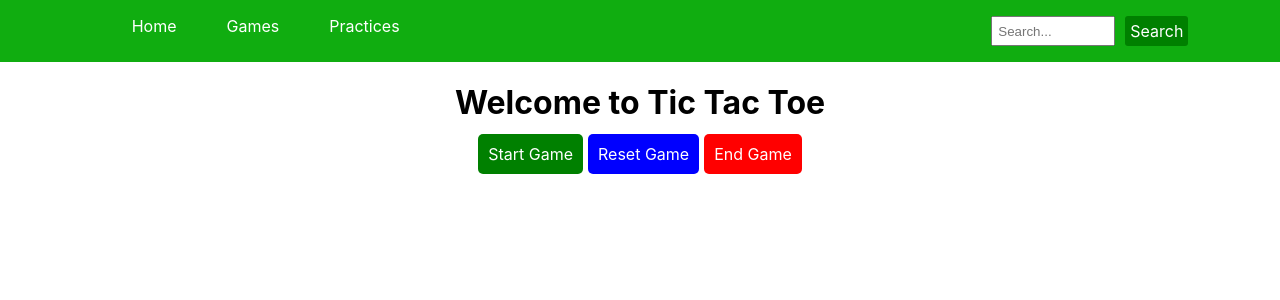
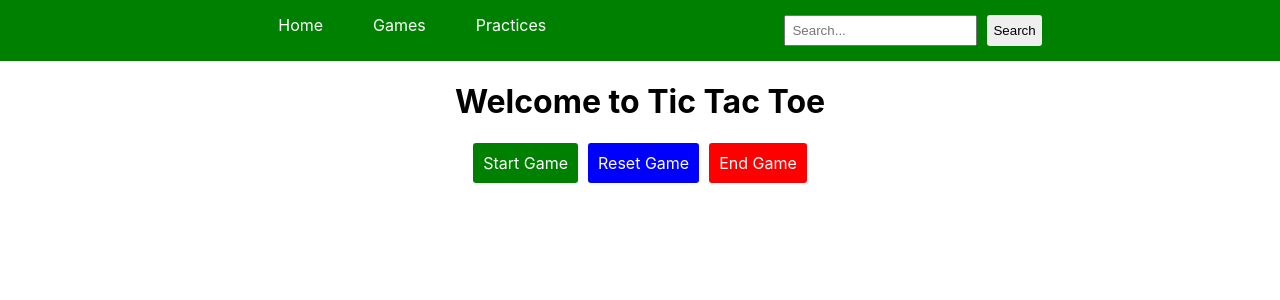
Before and after one commit to AmirMaharjan00/Learning-React, a React (Create React App) app in the folder react-official/: page / in a window 1280 px wide. Shown: the top 300 px of the page. Built offline with nearby package versions, Linux system fonts and the light colour scheme.

Commit message:
rewriting all

```diff
--- a/react-official/src/App.css
+++ b/react-official/src/App.css
@@ -1,101 +1,108 @@
 /*
----------------------------
-Index
----------------------------
+  ------------------------
+  BODY
+  ------------------------
 */
-  #root .custom-body{
-    margin: 0 100px;
+  #root .nav-menu {
+    display: flex;
+    justify-content: space-evenly;
+    background-color: green;
+    padding: 15px 0;
   }
 
-  #root h1 {
-    text-align: center;
+  #root .root-body {
+    margin: 0 200px;
   }
-
-  #root .start-game .start-game-label{
-    border-radius: 5px;
-    background: green;
-    padding: 10px;
-    color: white;
-  }
-
-  #root .game {
-    display: flex;
-    gap: 5px;
-    justify-content: center;
-  }
-
-  #root span.end-game-label{
-    color: white;
-    background: red;
-    padding: 10px;
-    border-radius: 5px;
-  }
-
-  #root .game-mode {
-    cursor: pointer;
-  }
-
-  #root .game-reset-label {
-    color: white;
-    background: blue;
-    padding: 10px;
-    border-radius: 5px;
-    cursor: pointer;
-  }
-
-  /*
-  ----------------------
-  Menu
-  ----------------------
-  */
-  .menu-wrap {
-    display: flex;
-    gap: 500px;
-    background: #10ad10;
-    justify-content: space-evenly;
-  }
-
-  .menu-wrap ul.menu {
+/*
+  -------------------------
+  MENU
+  -------------------------
+*/
+  .nav-menu .menu-list {
     list-style: none;
     display: flex;
     gap: 50px;
+    margin: 0;
   }
 
-  .menu-wrap input#search_button {
-    padding: 5px;
-    width: 110px;
+  .nav-menu .menu-list a {
+    text-decoration: none;
+    color: white;
+    font-size: 16px;
   }
-
-  .menu-wrap .search-wrap{
+/*
+  -------------------------
+  LIVE SEARCH
+  -------------------------
+*/
+  .nav-menu .live-search {
     display: flex;
     gap: 10px;
   }
 
-  .menu-wrap .search-wrap label {
-    background: green;
-    padding: 5px;
-    color: white;
-    border-radius: 3px;
-    cursor: pointer;
+  .nav-menu .live-search input {
+    padding: 6px
   }
 
-  .menu-wrap .menu-item a {
-    text-decoration: none;
-    color: white;
-    font-size: 16px;
+  .nav-menu .live-search button {
+    padding: 6px;
+    border: none;
+    border-radius: 3px;
   }
 
   /*
   -------------------------
-  GAME BOARD
+    TIC TAC TOE
   -------------------------
   */
-    .game-board {
-      margin-top: 30px;
-      display: none;
+    .tic-tac-toe-wrap h1 {
+      text-align: center;
     }
 
-    .game-board .game-board-data {
+    .tic-tac-toe-wrap .game-action-wrap {
+      display: flex;
+      gap: 10px;
+      justify-content: center;
+    }
+
+    .tic-tac-toe-wrap .game-action {
+      padding: 10px;
+      border-radius: 3px;
+      color: white;
+      cursor: pointer;
+    }
+
+    .tic-tac-toe-wrap .start-game {
+      background: green;
+    }
+
+    .tic-tac-toe-wrap .reset-game {
+      background: blue;
+    }
+
+    .tic-tac-toe-wrap .end-game {
+      background: red;
+    }
+/*
+-------------------------
+  GAMEBOARD
+-------------------------
+*/
+    .gameboard {
+      margin-top: 10px;
+      position: absolute;
+      left: 44%;
+    }
+
+    .gameboard .column-elements {
       border: 1px solid black;
-      padding: 30px;
+      padding: 35px;
+      margin: 1px;
+      cursor: pointer;
+      font-size: 20px;
     }
+
+    .gameboard .row-elements {
+      display: flex;
+      gap: 1px;
+    }
--- a/react-official/src/App.js
+++ b/react-official/src/App.js
@@ -1,16 +1,12 @@
 import './App.css';
-import Menu from './Components/Menu';
-import Games from './Components/Games';
-import Practices from './Components/Practices';
+import Menu from './Components/Menu'
+import Games from './Components/Games'
 
 function App() {
   return (
     <>
       <Menu/>
-      <div className="custom-body">
-        <Games/>
-        <Practices/>
-      </div>
+      <Games/>
     </>
   );
 }
--- a/react-official/src/Components/Games.js
+++ b/react-official/src/Components/Games.js
@@ -1,180 +1,151 @@
 import React, { useState } from 'react';
-import Module from './Module';
+import ReactDOM from 'react-dom/client';
 
-let playerOne, playerTwo
 export default function Games() {
-  const [ count, SetCount ] = useState(0);
-
-  // Start the Game
-  const startGame = () => {
-    if( {count}.count ) {
-      SetCount(0)
-    } else {
-      SetCount(1)
-    }
-  }
-
-  let content
-  content = {count}.count ? <PlayerDiv/> : '';
-
     return (
         <>
-      <h1>Welcome to Tic Tac Toe</h1>
-      <div className="game">
-        <div className="start-game">
-          <span className="start-game-label game-mode" onClick={startGame}>Start Game</span>
-          { content }
-        </div>
-        <GameReset/>
-        <EndGame/>
-      </div>
-      <GameBoard/>
-    </>
-  );
-}
-
-// Reset the Game
-const GameReset = () => {
-  const resetGame = () => {
-    let tableDate = document.getElementsByClassName('game-board-data')
-    Array.from( tableDate ).forEach(function( currentValue ){
-      currentValue.innerHTML = ''
-      currentValue.dataset.value = ''
-    })
-  }
-
-  return(
-    <div className='game-reset'>
-      <span className='game-reset-label' onClick={ resetGame }>Reset Game</span>
-    </div>
-  );
-}
-
-// End the Game
-const EndGame = ( props ) => {
-  const [ endGameVar, setEndGameVar ] = useState( false );
-  const endGame = () => {
-    if( { endGameVar } ) {
-      setEndGameVar( false )
-    } else {
-      setEndGameVar( true )
-    }
-
-    let gameBoard = document.getElementsByClassName('game-board')
-    if( {endGameVar} ) {
-      gameBoard[0].style.display = 'none'
-    } else {
-      gameBoard[0].style.display = 'block'
-    }
-  }
-  return (
-    <>
-      <div className="end-game">
-        <span className="end-game-label game-mode" onClick={ endGame }>{ props.label }</span>
+            <div className='root-body'>
+                <TicTacToe/>
             </div>
         </>
     );
 }
 
-EndGame.propsTypes = {
-  label: 'End Game'
+function TicTacToe () {
+    const [ showGameBoard, setShowGameBoard ] = useState('hide');
+    const [ numberOfRow, setNumberOfRow ] = useState(3);
+    const [ numberOfColumn, setNumberOfColumn ] = useState(3);
+    const [ click, setClick ] = useState('notActive')
+    const [ cellElement, setCellElement ] = useState('')
+
+    const StartGame = () => {
+        const startGameFunc = () => {
+            if( {showGameBoard}.showGameBoard == 'hide' ) {
+                setShowGameBoard('show')
+            }
+        }
+        return (
+            <>
+                <div className='start-game game-action' onClick={startGameFunc}>
+                    <span className='start-game-label'>Start Game</span>
+                </div>
+            </>
+        )
+    }
+    const ResetGame = () => {
+        const resetGameFunc = () => {
+            let gameBoardCellValues = document.getElementsByClassName('column-elements')
+            Array.from( gameBoardCellValues ).forEach(function( currentValue ){
+                currentValue.innerHTML = ''
+                currentValue.dataset.value = ''
+            })
+        }
+        return (
+            <>
+                <div className='reset-game game-action' onClick={resetGameFunc}>
+                    <span className='rest-game-label'>Reset Game</span>
+                </div>
+            </>
+        )
+    }
+    const EndGame = () => {
+        const endGameFunc = () => {
+            if( {showGameBoard}.showGameBoard == 'show' ) {
+                setShowGameBoard('hide')
+            }
+        }
+        return (
+            <>
+                <div className='end-game game-action' onClick={endGameFunc}>
+                    <span className='end-game-label'>End Game</span>
+                </div>
+            </>
+        )
     }
 
-EndGame.defaultProps = {
-  label: 'End Game'
+    const GameBoard = ( props ) => {
+        if( {showGameBoard}.showGameBoard == 'hide' ) return;
+        let totalCell = {numberOfRow}.numberOfRow * {numberOfColumn}.numberOfColumn
+        let rowElements = ''
+        let gameBoardElement = document.getElementsByClassName('gameboard')
+        for( let i = 0; i < totalCell; i++ ) {
+            if( i % {numberOfRow}.numberOfRow == 0 ) rowElements += '<div class="row-elements">';
+            if( i % {numberOfRow}.numberOfRow == 0 ) rowElements += {}
+                rowElements += '<div class="column-elements"></div>';
+            if( i % {numberOfRow}.numberOfRow == 2 ) rowElements += '</div>';
+        }
+        // gameBoardElement[0].innerHTML = rowElements
+        let clickCount = 0
+        var getSiblings = function ( elem ) {
+            var siblings = [];
+            var sibling = elem.parentNode.firstChild;
+            var skipMe = elem;
+            for ( ; sibling; sibling = sibling.nextSibling )
+               if ( sibling.nodeType == 1 && sibling != skipMe )
+                  siblings.push( sibling );
+            return siblings;
+        }
+        const cellClik = ( event ) => {
+
+            // setting inner html
+            clickCount++
+            if( clickCount % 2 == 0 ) {
+                event.target.innerHTML = 'X'
+                event.target.dataset.value = 'x'
+            } else {
+                event.target.innerHTML = 'O'
+                event.target.dataset.value = 'o'
             }
 
-// Get player names
-const PlayerDiv = () => {
-  const [ playerOne, setPlayerOne ] = useState('');
-  const [ playerTwo, setPlayerTwo ] = useState('');
-
-  // For Form Submit
-  const FormSubmit = () => {
-    let gameBoard = document.getElementsByClassName('game-board')
-    let playersContainer = document.getElementsByClassName('players')
-    if( { playerOne }.playerOne != '' && { playerTwo }.playerTwo != '' ) {
-        gameBoard[0].style.display = 'table'
-        playersContainer[0].style.display = 'none'
-    } else {
-      gameBoard[0].style.display = 'none'
+            let clickedValue = event.target.dataset.value
+            let _thisDataSet = event.target.dataset
+            let rowElements = getSiblings(event.target), rowValues = []
+            Array.from( rowElements ).forEach(function( currentValue ){
+                if( currentValue.dataset.value == 'o' ) console.log( 'all values are smae' )
+                // rowValues.push(currentValue.dataset.value)
+            })
+            // console.log( rowValues )
+            // rowValues.forEach(function( currentValue, index ){
+            //     if ( currentValue == 'o' ) console.log( currentValue )
+            // })
+            // console.log( test )
         }
-  }
-  return(
-    <div className="players" id="players">
-      <form action="" className="player-form" id="player-form">
-        <p>
-          <label htmlFor="player_one">Player 1: </label>
-          <input type="text" name="player_one" value={playerOne} id="player_one" onChange={(e) => setPlayerOne( e.target.value )}/>
-        </p>
-        <p>
-          <label htmlFor="player_two">Player 2: </label>
-          <input type="text" name="player_two" id="player_two" value={playerTwo} onChange={(e) => setPlayerTwo( e.target.value )}/>
-        </p>
-      </form>
-      <button onClick={ FormSubmit }>Submit</button>
+        return (
+            <>
+                <div className='gameboard' align="center">
+                    <div className='row-elements'>
+                        <div className={`column-elements ${click}`} onClick={cellClik} data-row="1" data-value=""></div>
+                        <div className={`column-elements ${click}`} onClick={cellClik} data-row="1" data-value=""></div>
+                        <div className={`column-elements ${click}`} onClick={cellClik} data-row="1" data-value=""></div>
                     </div>
+                    <div className='row-elements'>
+                        <div className={`column-elements ${click}`} onClick={cellClik} data-row="2"></div>
+                        <div className={`column-elements ${click}`} onClick={cellClik} data-row="2"></div>
+                        <div className={`column-elements ${click}`} onClick={cellClik} data-row="2"></div>
+                    </div>
+                    <div className='row-elements'>
+                        <div className={`column-elements ${click}`} onClick={cellClik} data-row="3"></div>
+                        <div className={`column-elements ${click}`} onClick={cellClik} data-row="3"></div>
+                        <div className={`column-elements ${click}`} onClick={cellClik} data-row="3"></div>
+                    </div>
+                </div>
+            </>
         );
     }
 
-// The Game Board
-let randomNumber = Math.round( Math.random() * 1 )
-const GameBoard = ( event ) => {
-  const [ active, setActive ] = useState( 'notActive' );
-  // gameboard table creation
-  let numberOfRows = 3, numberofColumns = 3, totalCells = numberOfRows * numberofColumns
-  let tableBodyElement = document.getElementsByClassName('game-board-content')
-  let tableBodyElementChildren = ''
-  let tableRowElement = 1, tableColumnElement, tableDiagonalElement
-  for( let i = 0; i < totalCells; i++ ) {
-    tableColumnElement = ( i % numberofColumns ) + 1
-    tableDiagonalElement = ( ( tableRowElement === tableColumnElement ) || ( tableRowElement === 1 && tableColumnElement === 3 ) || ( tableRowElement === 3 && tableColumnElement === 1 ) ) ? 1 : 0
-    if( i % numberOfRows == 0 ) tableBodyElementChildren += '<tr class="game-board-row">'
-      tableBodyElementChildren += "<td class='game-board-data "+ {active}.active +"' data-row='"+ tableRowElement +"' data-column='"+ tableColumnElement +"' data-diagonal='"+ tableDiagonalElement +"' data-value=''></td>"
-    if( i % numberOfRows == 2 ) {
-      tableBodyElementChildren += '</tr>'
-      tableRowElement++
-    }
-  }
-  if( tableBodyElement.length > 0 ) tableBodyElement[0].innerHTML = tableBodyElementChildren
-
-  // Gameboard cell on click
-  let gameBoardElement = document.getElementsByClassName('game-board-data')
-  if( gameBoardElement.length > 0 ) {
-    let clickCount = 0
-    Array.from( gameBoardElement ).forEach(function( currentValue ){
-      currentValue.addEventListener('click', function( event ){
-        let rowElementValue = this.dataset.row, columnElementValue = this.dataset.column, diagonalElementValue = this.dataset.diagonal, valueDataAtribute
-        clickCount++
-        setActive( 'active' )
-
-        if( clickCount % 2 == 0 ) {
-          event.target.innerHTML = 'X' // player 1
-          this.dataset.value = 'x'
-
-        } else {
-          event.target.innerHTML = 'O' // player 2
-          this.dataset.value = 'o'
-        }
-        valueDataAtribute = this.dataset.value
-        // valueDataAtribute
-        let test = document.getElementsByClassName('game-board-data')
-        Array.from( test ).forEach(function( currentValue ){
-            // for row
-            if( currentValue.dataset.value == valueDataAtribute ) {
-              console.log( currentValue.dataset.value )
-            }
-        })
-      })
-    })
-  }
-
-  return(
+    return (
         <>
-      <table className="game-board" align='center'>
-        <tbody className='game-board-content'>
-        </tbody>
-      </table>
+            <div className='tic-tac-toe-wrap'>
+                <h1>Welcome to Tic Tac Toe</h1>
+                <div className='game'>
+                    <div className='game-action-wrap'>
+                        <StartGame/>
+                        <ResetGame/>
+                        <EndGame/>
+                    </div>
+                    <GameBoard/>
+                </div>
+            </div>
         </>
     );
 }
--- a/react-official/src/Components/Menu.js
+++ b/react-official/src/Components/Menu.js
@@ -1,19 +1,31 @@
 import React from 'react'
 
-export default function Menu() {
-    return (
+export default function Menu () {
+    return(
         <>
-            <div className="menu-wrap">
-                <ul className="menu">
-                    <li className="menu-item"><a href="index.html">Home</a></li>
-                    <li className="menu-item"><a href="games.html">Games</a></li>
-                    <li className="menu-item"><a href="">Practices</a></li>
-                </ul>
-                <p className='search-wrap'>
-                    <input type="text" placeholder="Search..." name="search_button" id="search_button"/>
-                    <label htmlFor="search_button">Search</label>
-                </p>
+            <div className='nav-menu'>
+                <NavMenu/>
+                <LiveSearch/>
             </div>
         </>
     );
 }
+
+const NavMenu = () => {
+    return(
+        <ul className='menu-list'>
+            <li className='menu-item'><a href=''>Home</a></li>
+            <li className='menu-item'><a href=''>Games</a></li>
+            <li className='menu-item'><a href=''>Practices</a></li>
+        </ul>
+    );
+}
+
+const LiveSearch = () => {
+    return(
+        <div className='live-search'>
+            <input type="text" placeholder='Search...' />
+            <button>Search</button>
+        </div>
+    );
+}
--- a/react-official/src/Components/Module.js
+++ /dev/null
@@ -1,28 +0,0 @@
-import React, { useState } from 'react'
-import propTypes from 'prop-types'
-
-export default function Module( props ) {
-    const [ endGameVar, setEndGameVar ] = useState( false );
-    const endGame = () => {
-        if( { endGameVar } ) {
-            setEndGameVar( false )
-        } else {
-            setEndGameVar( true )
-        }
-    }
-    return (
-        <>
-            <div className="end-game">
-                <span className="end-game-label game-mode" onClick={ endGame }>{ props.label }</span>
-            </div>
-        </>
-    );
-}
-
-Module.propTypes = {
-    label: propTypes.string
-}
-
-Module.defaultProps = {
-    label: 'End Game'
-}
```
Also changed, not shown: react-official/src/Components/Practices.js (deleted, +0 -8 lines). Lines whose indentation alone changed are shown as unchanged.
